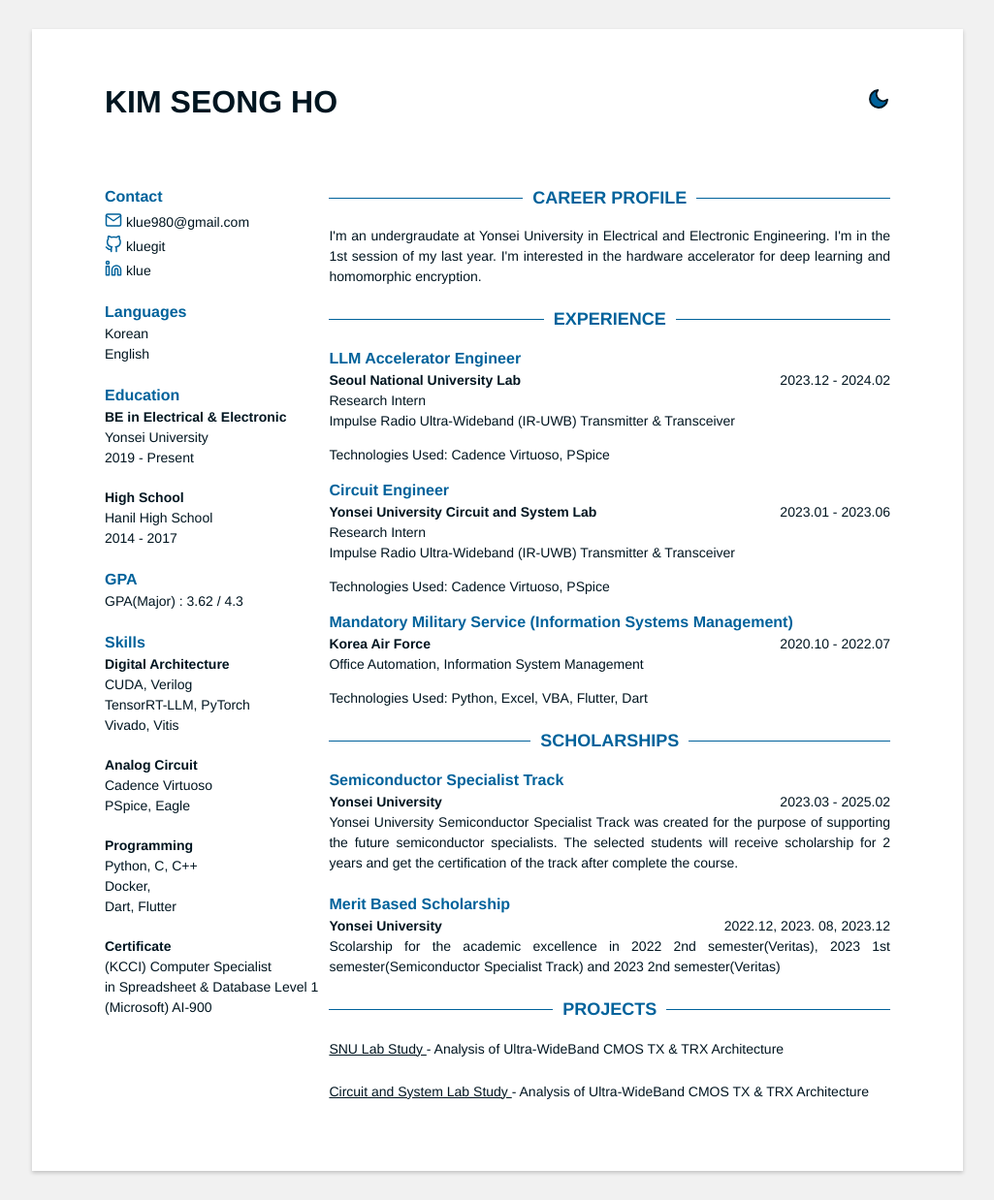
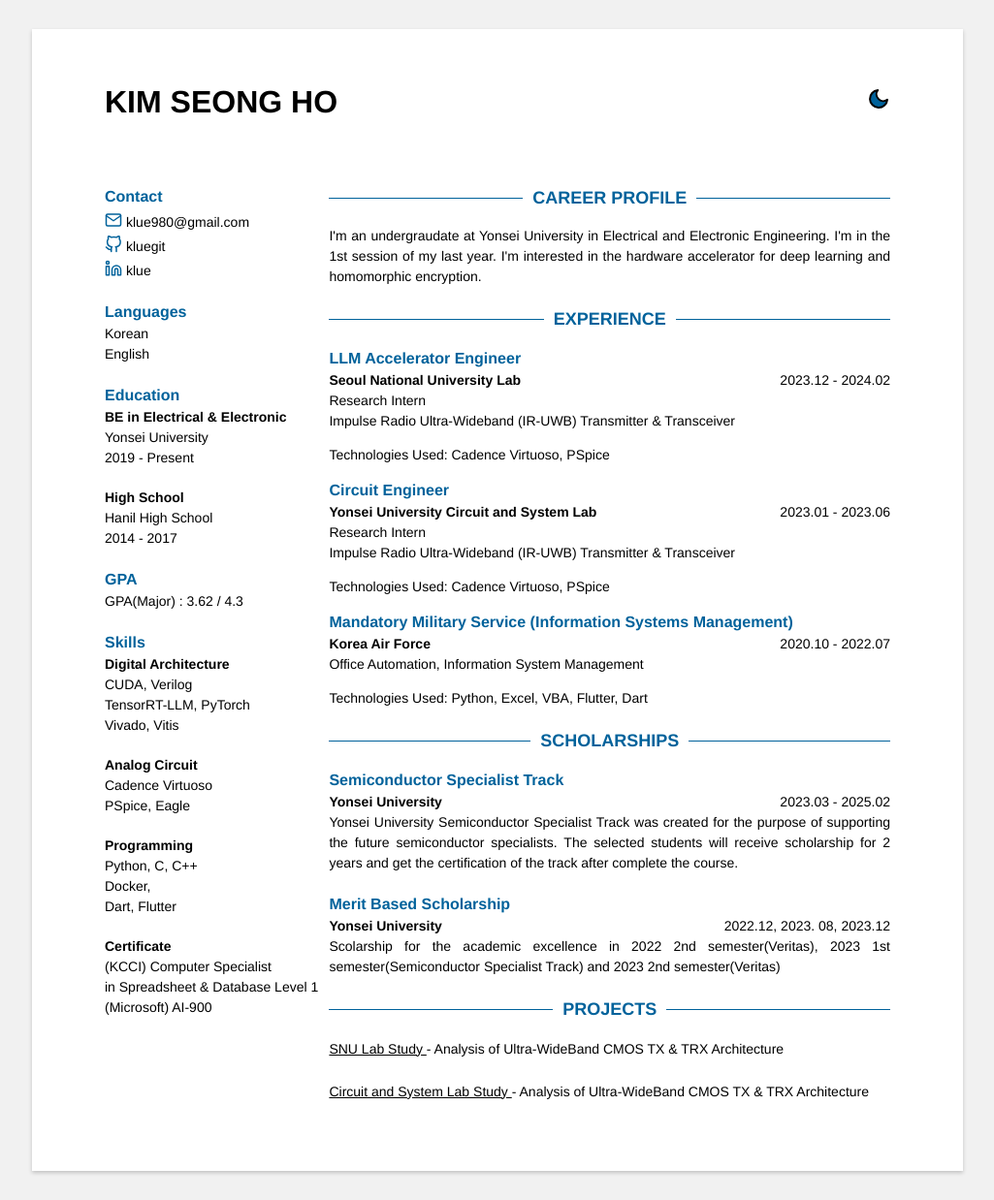
Before and after one commit to klue980/klue980.github.io, a Jekyll site: the page built from index.html, in a window 1280 px wide. Shown: the whole page at 97% size, without its empty margins (127-1152 px from the left). Built offline with Jekyll 4.4.1, drawn with Linux system fonts in a browser that asks for light colours.

Commit message:
change total black

```diff
--- a/_sass/skins/black.scss
+++ b/_sass/skins/black.scss
@@ -2,9 +2,9 @@
     --bg-color: #f1f1f1;
     --bg-color-cv: #ffffff;
     --fg-color: #00629b;
-    --fg-color-dark: #011520;
-    --fg-color-body: #011520;
-    --fg-color-title-sm: #011520;
+    --fg-color-dark: #000000;
+    --fg-color-body: #000000;
+    --fg-color-title-sm: #000000;
 
 }
 
```
